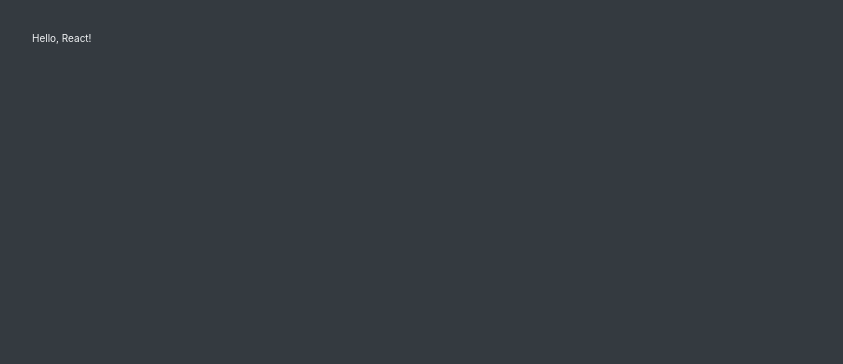
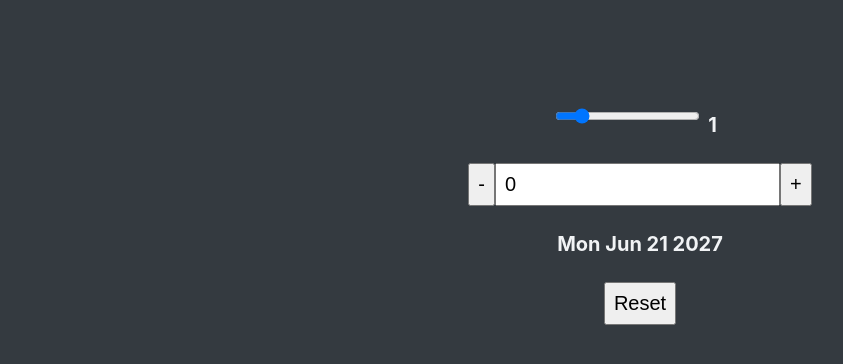
Before and after one commit to pjevic/react-quiz, a React (Create React App) app: page / in a window 1280 px wide. Shown: the top 364 px of the page, without its empty margins (0-843 px from the left). Built offline with nearby package versions, Linux system fonts and the light colour scheme.

Commit message:
Restructuring the Project

```diff
--- a/src/App.js
+++ b/src/App.js
@@ -1,5 +1,11 @@
 /** @format */
 
+import DateCounter from "./components/DateCounter";
+
 export default function App() {
-  return <div className="App">Hello, React!</div>;
+  return (
+    <div className="App">
+      <DateCounter />
+    </div>
+  );
 }
```
Also changed, not shown: src/components/DateCounter.js (renamed from src/DateCounter.js), src/components/Error.js (renamed from src/Error.js), src/components/Header.js (renamed from src/Header.js), src/components/Loader.js (renamed from src/Loader.js), src/data/questions.json (renamed from src/questions.json).
